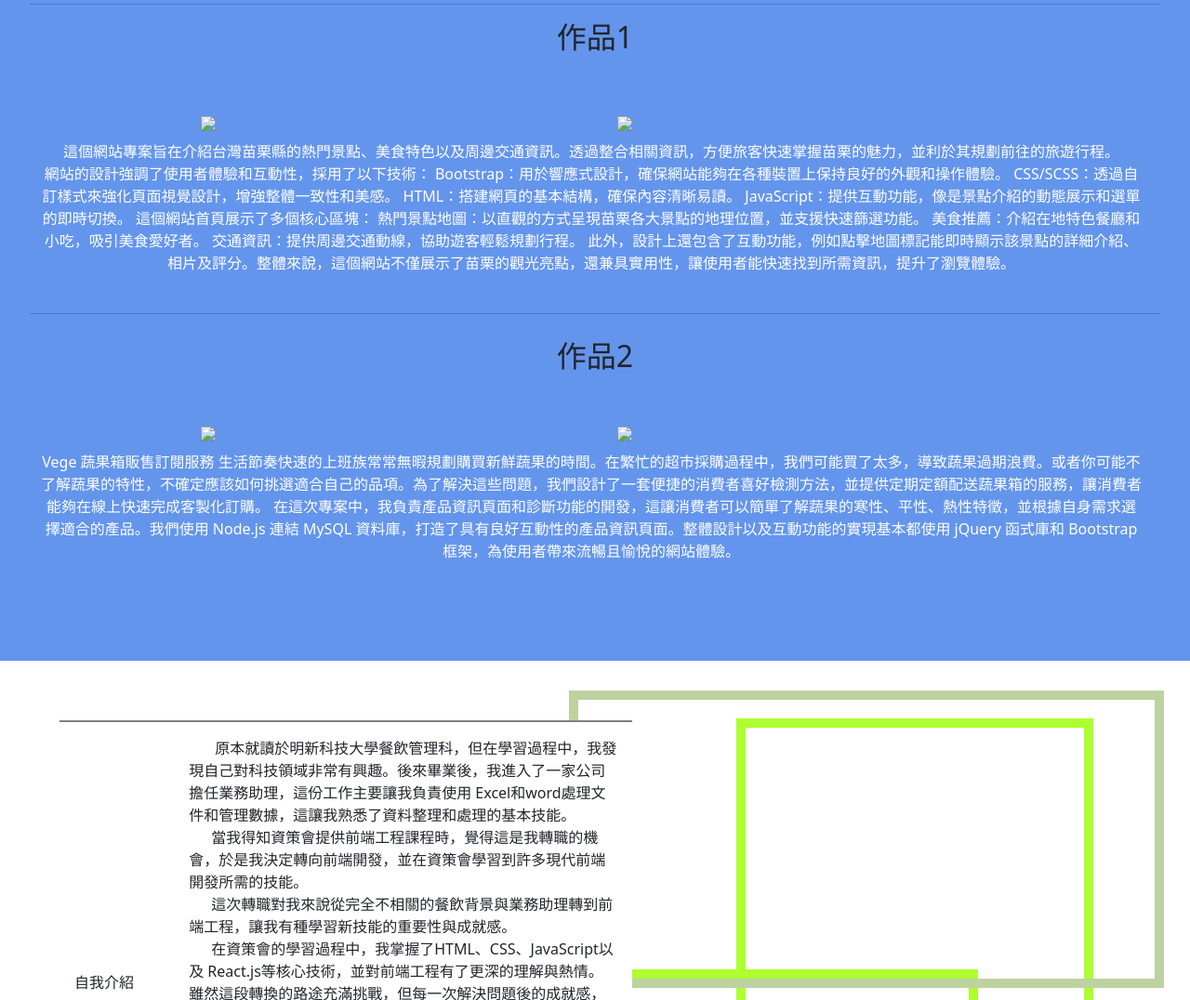
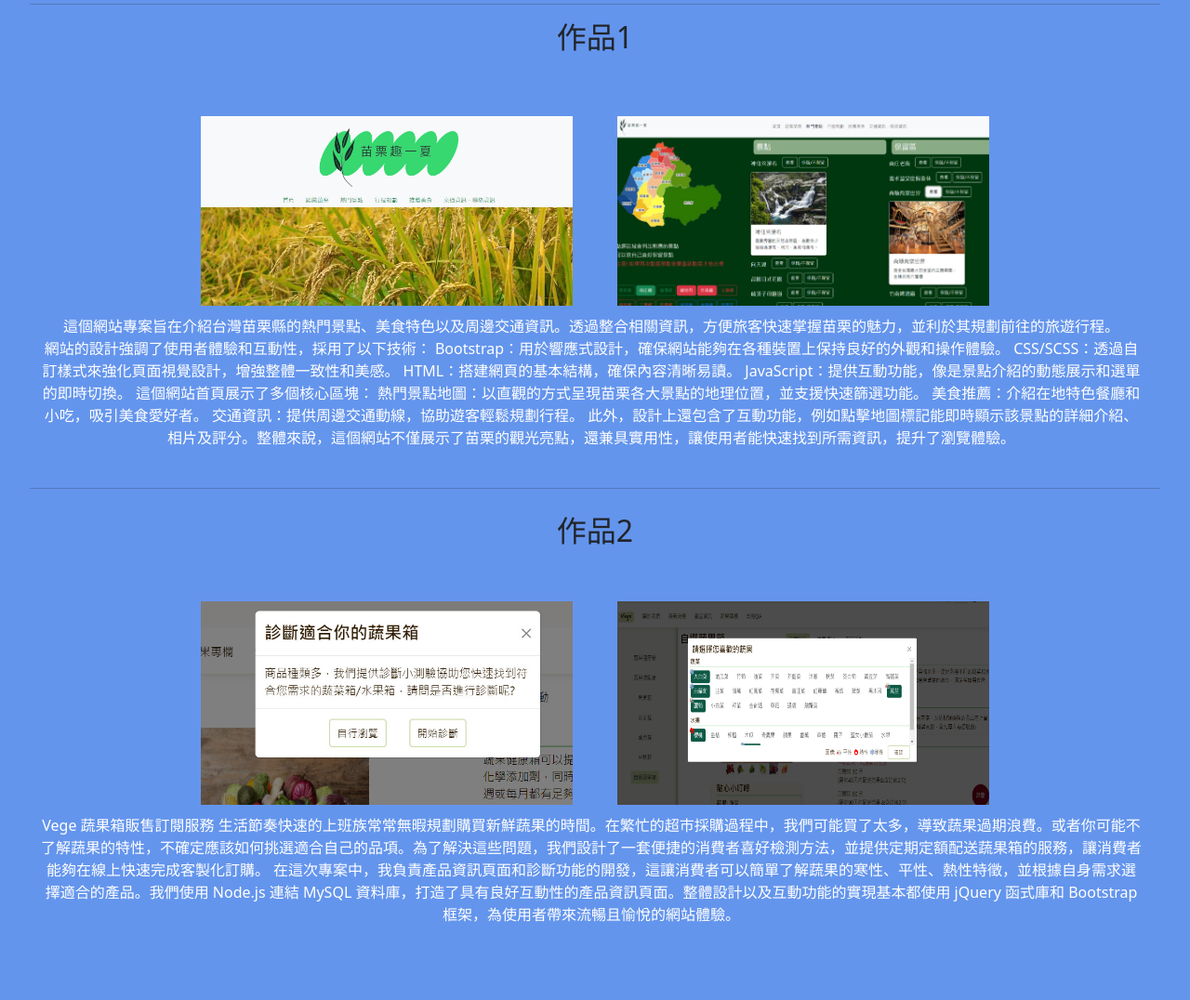
Before and after one commit to S-herry/Personal, a plain HTML site: page index.html in a window 1280 px wide. Shown: the part 1400-2476 px from the top of the page at 93% size. Drawn offline with nearby package versions, Linux system fonts and the light colour scheme; files that its build step writes are made by us from their sources; the site is published under a folder, as on GitHub Pages, so addresses that start at the root find nothing; files whose address does not match are found by name.

Commit message:
修正圖片

```diff
--- a/index.html
+++ b/index.html
@@ -104,8 +104,8 @@
         <h2>作品1</h2>
         <div class="desc1 d-flex flex-column" id="miaoli">
           <div class="pt-5 d-flex gap-5 justify-content-center">
-            <img class="mo" src="/image/苗栗景點.jpg" />
-            <img class="mo" src="/image/選擇景點.jpg" />
+            <img class="mo" src="./image/苗栗景點.jpg" />
+            <img class="mo" src="./image/選擇景點.jpg" />
           </div>
           <div class="me-2">
             <p style="color: white">
@@ -127,8 +127,8 @@
         <div class="desc1 d-flex flex-column" id="Vege">
           <h2>作品2</h2>
           <div class="pt-5 d-flex gap-5 justify-content-center">
-            <img class="mo" src="/image/蔬果箱.jpg" />
-            <img class="mo" src="/image/蔬果箱2.jpg" />
+            <img class="mo" src="./image/蔬果箱.jpg" />
+            <img class="mo" src="./image/蔬果箱2.jpg" />
           </div>
           <div class="me-2">
             <p style="color: white">
```
